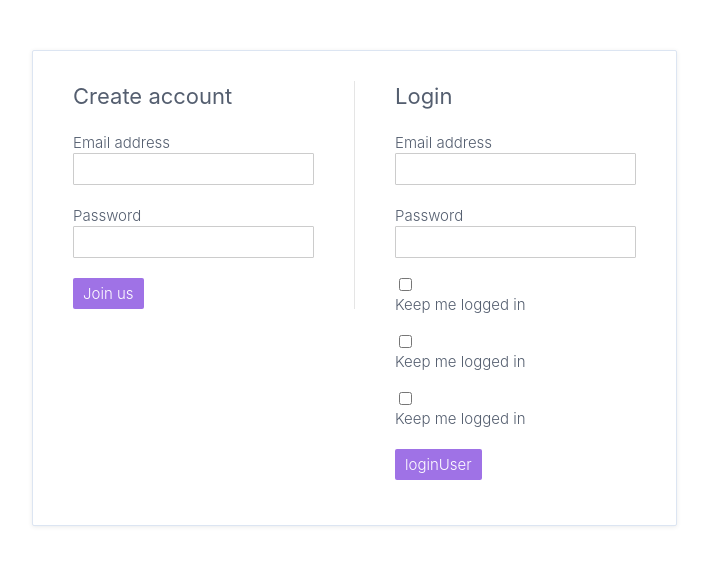
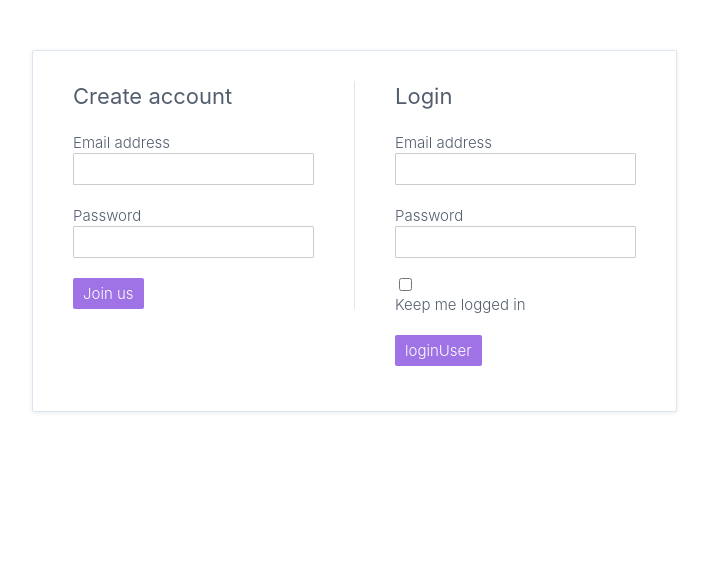
Before and after one commit to RobotCherries/ultimatecourses-angular-pro, an Angular app: page / in a window 1280 px wide. Shown: the top 566 px of the page, without its empty margins (18-726 px from the left). Built offline with nearby package versions, Linux system fonts and the light colour scheme.

Commit message:
3 files modified, 2 added

```diff
--- a/src/app/app.component.html
+++ b/src/app/app.component.html
@@ -11,8 +11,6 @@
     <h3>Login</h3>
 
     <auth-remember (check)="rememberUser($event)"></auth-remember>
-    <auth-remember (check)="rememberUser($event)"></auth-remember>
-    <auth-remember (check)="rememberUser($event)"></auth-remember>
 
     <button type="submit">
       loginUser
--- a/src/app/auth-form/auth-form.component.html
+++ b/src/app/auth-form/auth-form.component.html
@@ -13,9 +13,8 @@
     </label>
 
     <ng-content select="auth-remember"></ng-content>
-    <div *ngIf="showAuthRememberMessage">
-      You will be logged in for 30 days
-    </div>
+
+    <!-- <auth-mess -->
 
     <ng-content select="button"></ng-content>
   </form>
--- /dev/null
+++ b/src/app/auth-form/auth-message/auth-message.component.html
@@ -0,0 +1,3 @@
+<div>
+  You will be logged in for {{ loggedInDays }} days
+</div>
--- /dev/null
+++ b/src/app/auth-form/auth-message/auth-message.component.ts
@@ -0,0 +1,11 @@
+import { Component } from "@angular/core";
+
+@Component({
+  selector: "app-auth-message",
+  templateUrl: "./auth-message.component.html"
+})
+export class AuthMessageComponent {
+  loggedInDays: number = 7;
+
+  constructor() {}
+}
```
Also changed, not shown: src/app/auth-form/auth-form.module.ts (+8 -2 lines).
